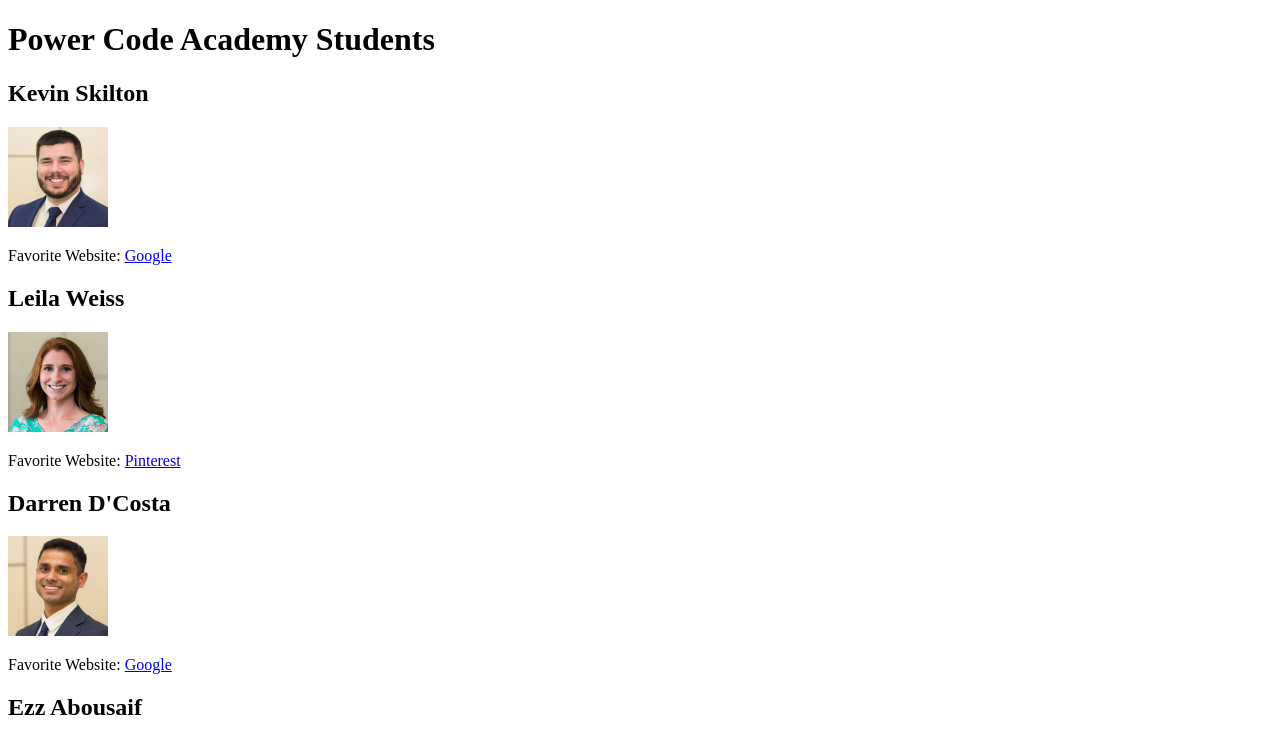
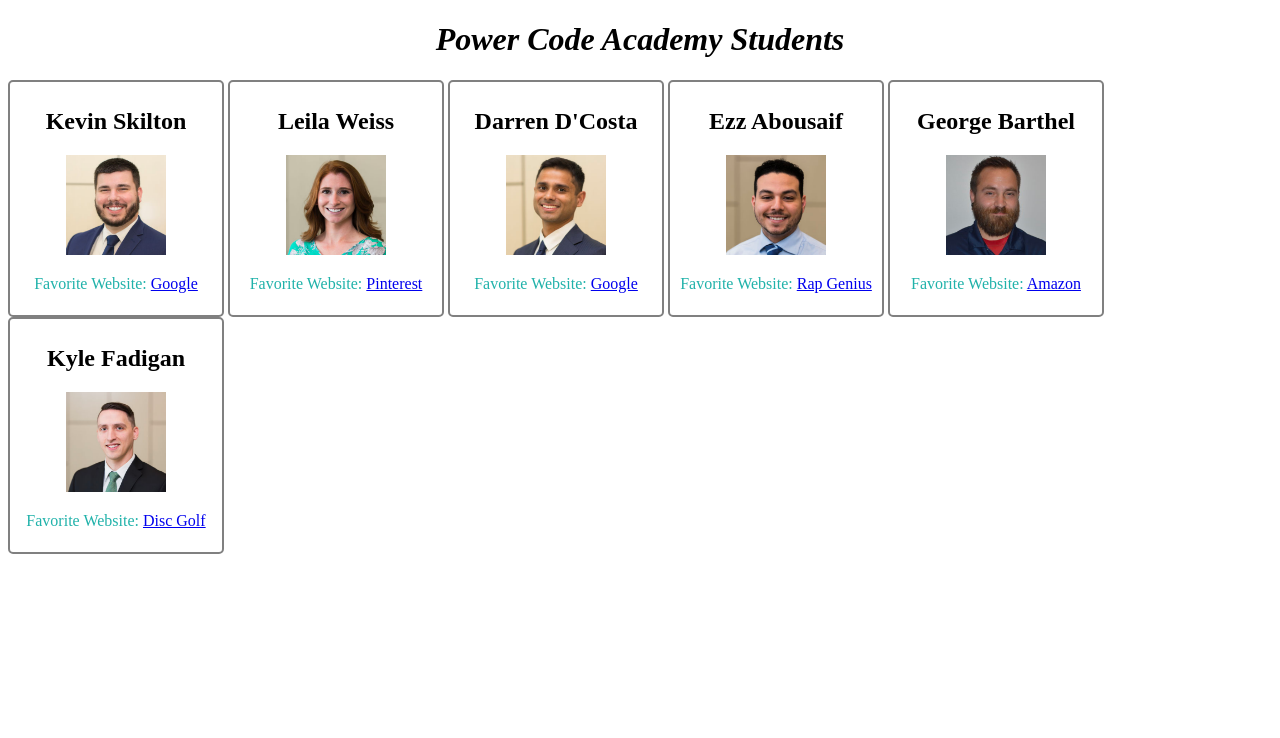
Before and after one commit to eabousaif/ezzand_kyle_first_git_project, a plain HTML site: page index.html in a window 1280 px wide. Shown: the top 738 px of the page. Drawn offline with Linux system fonts and the light colour scheme.

Commit message:
Any message I want

```diff
--- a/index.html
+++ b/index.html
@@ -1,6 +1,7 @@
 <!DOCTYPE html>
 <html>
     <head>
+        <link rel="stylesheet" type="text/css" href="style.css">
         <title>Code Academy Students</title>
     </head>
     <body>
@@ -9,21 +10,36 @@
                 <h2>Kevin Skilton </h2>
                  <img src="img/KevinSkilton.jpg" alt="Kevin Skilton"width= "100" height="100">
                  <p class = "favorite-website">Favorite Website: <a href="https://www.google.com/">Google</a></p>
+             </div>
+
+            <div class="developer">
                 <h2>Leila Weiss </h2>
                     <img src="img/LeilaWeiss.jpg" alt="Leila Weiss"width= "100" height="100">
                     <p class = "favorite-website">Favorite Website: <a href="https://www.pinterest.com/">Pinterest</a></p>
+                </div>
+
+            <div class="developer">
                 <h2>Darren D'Costa</h2>
                     <img src="img/DarrenD'Costa.jpg" alt="Darren Dcosta"width= "100" height="100">
                     <p class = "favorite-website">Favorite Website: <a href="https://www.google.com/">Google</a></p>
+                </div>
+
+            <div class="developer">
                 <h2>Ezz Abousaif</h2>
                     <img src="img/EzzAbousaif.jpg" alt="Ezz Abousaif"width= "100" height="100">
                     <p class = "favorite-website">Favorite Website: <a href="https://www.rapgenius.com/">Rap Genius</a></p>
+                </div>
+
+            <div class="developer">
                 <h2>George Barthel</h2>
                     <img src="img/GeorgeBarthel.jpg" alt="George Barthel"width= "100" height="100">
                     <p class = "favorite-website">Favorite Website: <a href="https://www.amazon.com/">Amazon</a></p>
+                </div>
+
+            <div class="developer">
                 <h2>Kyle Fadigan</h2>
                     <img src="img/KyleFadigan.jpg" alt="Kyle Fadigan"width= "100" height="100">
-    <p class = "favorite-website">Favorite Website: <a href="https://discgolfscene.com/">Disc Golf Scene</a></p>
+                    <p class = "favorite-website">Favorite Website: <a href="https://discgolfscene.com/">Disc Golf</a></p>
                 </div>
     </body>
 </html>
--- /dev/null
+++ b/style.css
@@ -0,0 +1,17 @@
+h1 {
+  font-style:italic;
+  text-align:center;
+}
+
+.favorite-website {
+  color:LightSeaGreen;
+}
+
+div.developer {
+  width: 200px;
+  display: inline-block;
+  border: 2px solid grey;
+  border-radius: 5px;
+  padding: 6px;
+  text-align: center;
+}
```
Lines whose indentation alone changed are shown as unchanged.
